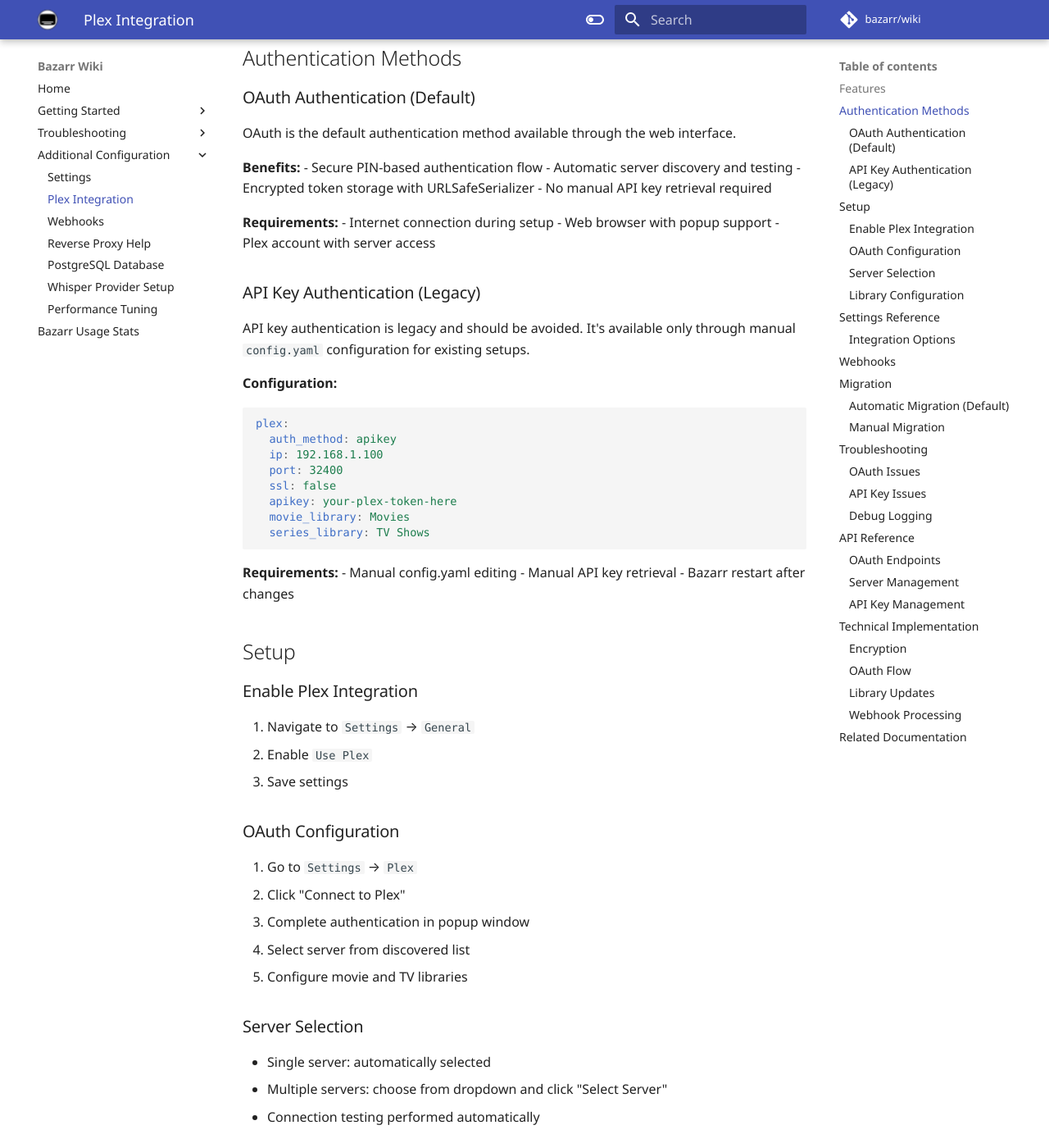
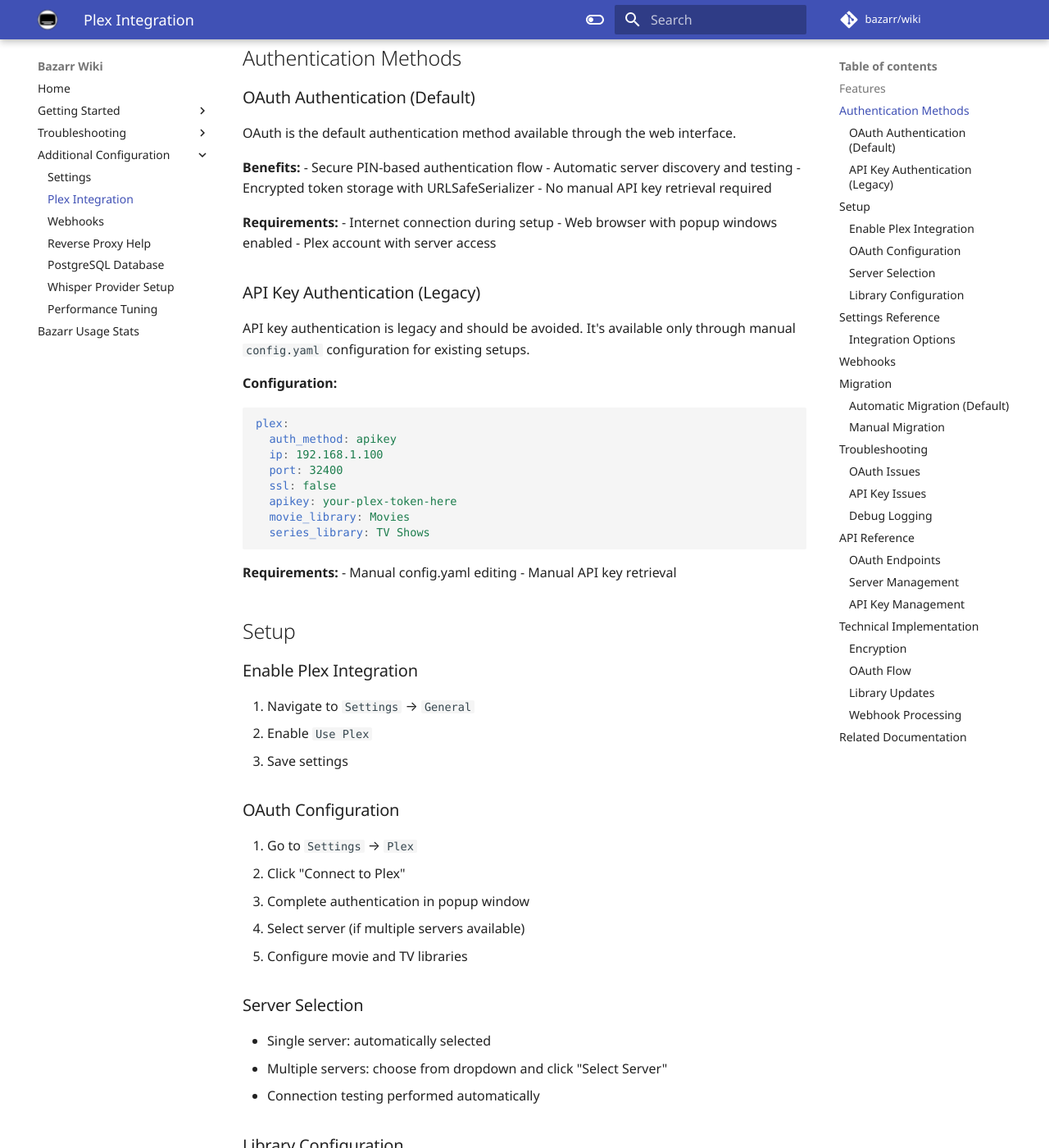
Before and after one commit to bazarr/wiki, an MkDocs documentation site: the page built from docs/Additional-Configuration/Plex.md, in a window 1280 px wide and 1400 px high, scrolled down 520 px. Shown: the whole window at 82% size. Built offline with MkDocs 1.6.1 and Material for MkDocs 9.7.7, drawn with Linux system fonts in a browser that asks for light colours; some web fonts are replaced; comment, search, counter and statistics services are not loaded; some of the changed text lies outside the part shown.

Commit message:
Update Plex integration documentation for clarity and accuracy

```diff
--- a/docs/Additional-Configuration/Plex.md
+++ b/docs/Additional-Configuration/Plex.md
@@ -24,7 +24,7 @@ OAuth is the default authentication method available through the web interface.
 
 **Requirements:**
 - Internet connection during setup
-- Web browser with popup support
+- Web browser with popup windows enabled
 - Plex account with server access
 
 ### API Key Authentication (Legacy)
@@ -46,7 +46,6 @@ plex:
 **Requirements:**
 - Manual config.yaml editing
 - Manual API key retrieval
-- Bazarr restart after changes
 
 ## Setup
 
@@ -61,7 +60,7 @@ plex:
 1. Go to `Settings` → `Plex`
 2. Click "Connect to Plex"
 3. Complete authentication in popup window
-4. Select server from discovered list
+4. Select server (if multiple servers available)
 5. Configure movie and TV libraries
 
 ### Server Selection
```
Also changed, not shown: other parts of docs/Additional-Configuration/Plex.md (+2 -2 lines).
